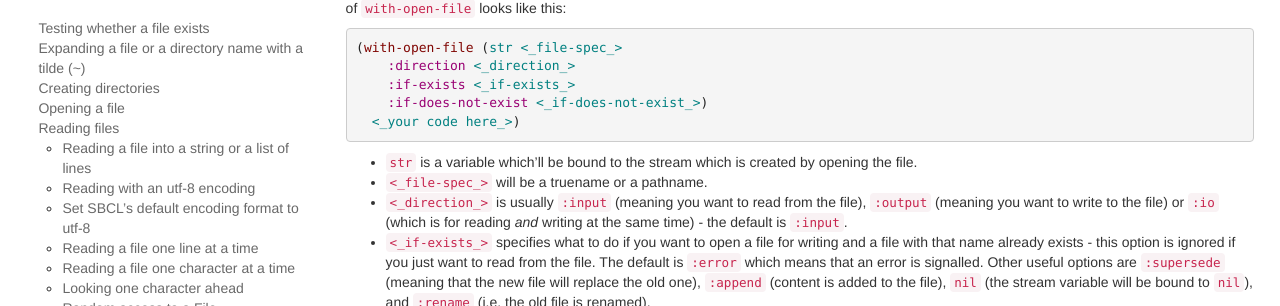
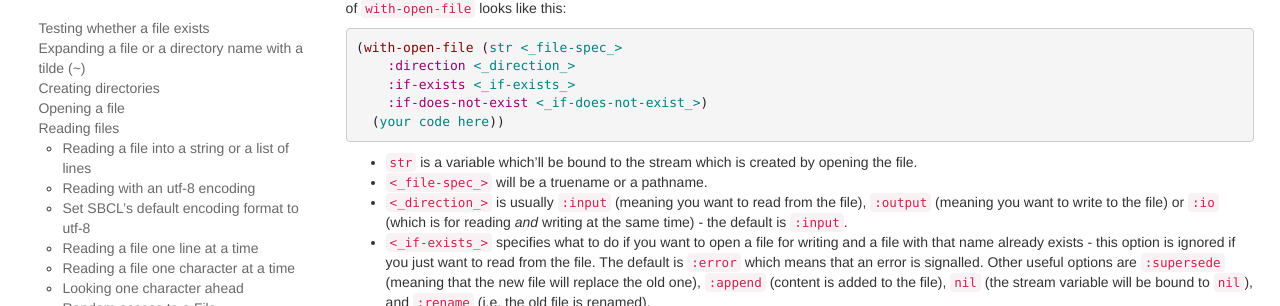
Before and after one commit to LispCookbook/cl-cookbook, a Jekyll site: the page built from files.md, in a window 1280 px wide and 900 px high, scrolled down 1049 px. Shown: the part 146-452 px from the top of the window. Built offline with Jekyll 4.4.1, drawn with Linux system fonts in a browser that asks for light colours; some of the changed lines change nothing that is shown.

Commit message:
(minor) files: fix ePub rendering
for #176

```diff
--- a/files.md
+++ b/files.md
@@ -104,7 +104,7 @@ typical use of `with-open-file` looks like this:
     :direction <_direction_>
     :if-exists <_if-exists_>
     :if-does-not-exist <_if-does-not-exist_>)
-  <_your code here_>)
+  (your code here))
 ~~~
 
 *   `str` is a variable which'll be bound to the stream which is created by
@@ -130,8 +130,7 @@ Note that there are a lot more options to `with-open-file`. See
 [the CLHS entry for `open`](http://www.lispworks.com/documentation/HyperSpec/Body/f_open.htm)
 for all the details. You'll find some examples on how to use `with-open-file`
 below. Also note that you usually don't need to provide any keyword arguments if
-you just want to open an existing file for reading.<a name="strings">
-
+you just want to open an existing file for reading.
 
 ### Reading files
 
```
